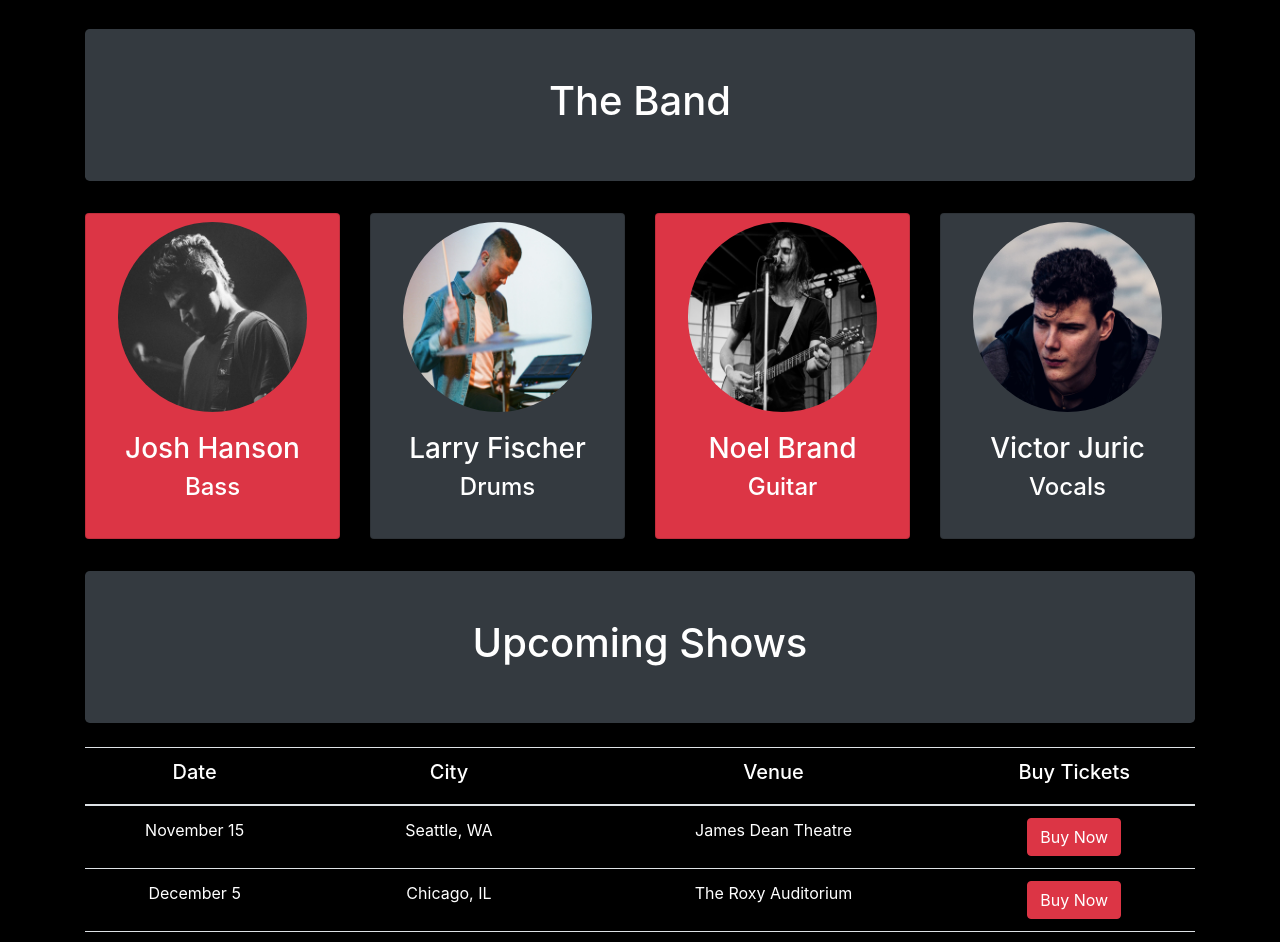
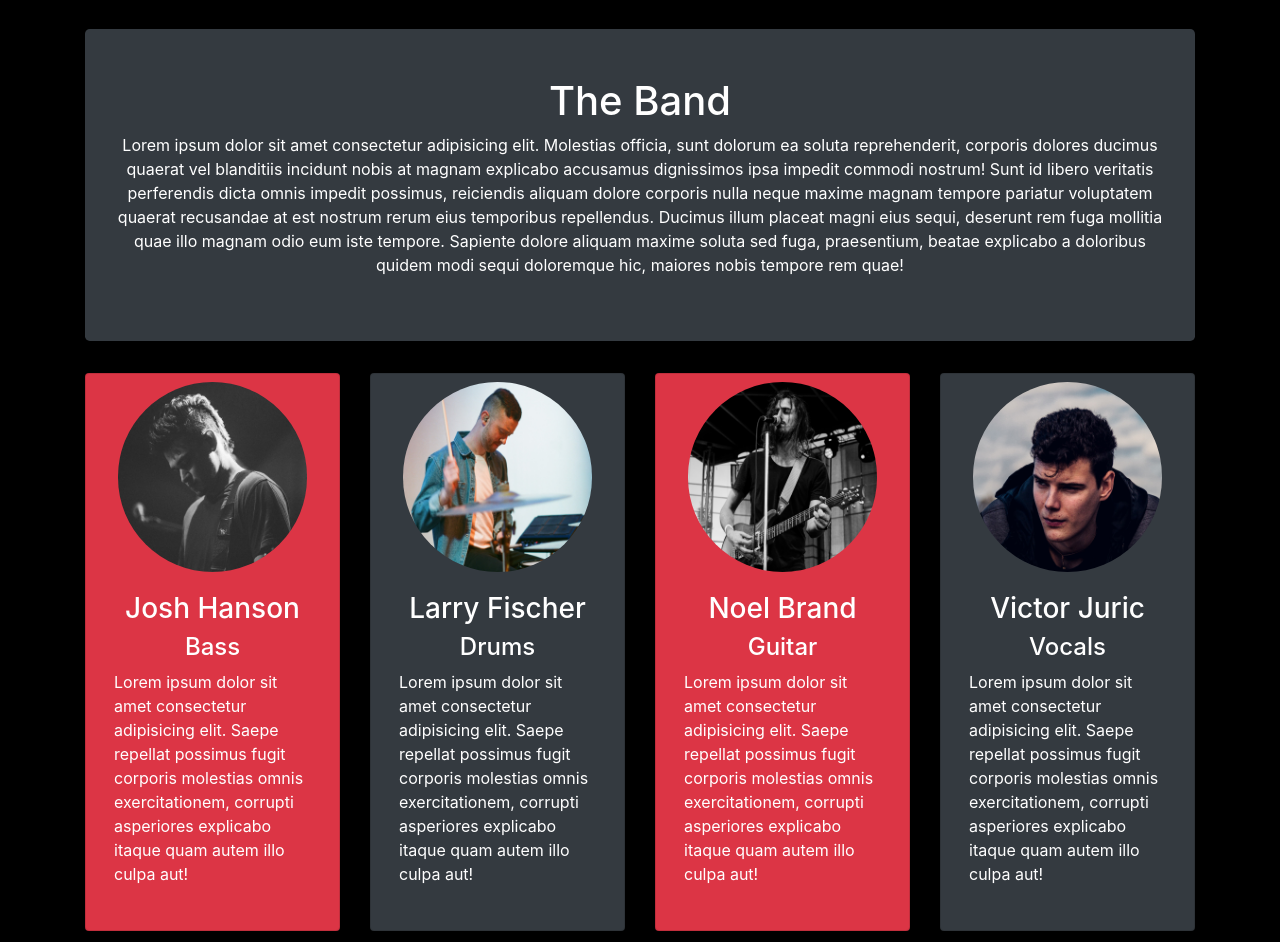
Before and after one commit to precto1285/band-site-react, a React (Create React App) app in the folder band-site-react/: page / in a window 1280 px wide. Shown: the part 824-1766 px from the top of the page. Built offline with nearby package versions, Linux system fonts and the light colour scheme.

Commit message:
added paragraphs

```diff
--- a/band-site-react/src/components/BandMemberCards/BandMember.js
+++ b/band-site-react/src/components/BandMemberCards/BandMember.js
@@ -13,6 +13,7 @@ const BandMember = (props) => {
             <h3>{props.name}</h3>
             <h4>{props.role}</h4>
           </div>
+          <p>{props.info}</p>
         </CardBody>
       </Card>
     </div >
--- a/band-site-react/src/components/TheBand.js
+++ b/band-site-react/src/components/TheBand.js
@@ -13,24 +13,28 @@ class TheBand extends Component {
       name: "Josh Hanson",
       role: "Bass",
       image: JoshHanson,
+      info: "Lorem ipsum dolor sit amet consectetur adipisicing elit. Saepe repellat possimus fugit corporis molestias omnis exercitationem, corrupti asperiores explicabo itaque quam autem illo culpa aut!",
       cardColor: "bg-danger p-2"
     },
     {
       name: "Larry Fischer",
       role: "Drums",
       image: LarryFischer,
+      info: "Lorem ipsum dolor sit amet consectetur adipisicing elit. Saepe repellat possimus fugit corporis molestias omnis exercitationem, corrupti asperiores explicabo itaque quam autem illo culpa aut!",
       cardColor: "bg-dark p-2"
     },
     {
       name: "Noel Brand",
       role: "Guitar",
       image: NoelBrand,
+      info: "Lorem ipsum dolor sit amet consectetur adipisicing elit. Saepe repellat possimus fugit corporis molestias omnis exercitationem, corrupti asperiores explicabo itaque quam autem illo culpa aut!",
       cardColor: "bg-danger p-2"
     },
     {
       name: "Victor Juric",
       role: "Vocals",
       image: VictorJuric,
+      info: "Lorem ipsum dolor sit amet consectetur adipisicing elit. Saepe repellat possimus fugit corporis molestias omnis exercitationem, corrupti asperiores explicabo itaque quam autem illo culpa aut!",
       cardColor: "bg-dark p-2"
     }
 
@@ -42,14 +46,22 @@ class TheBand extends Component {
           <Col>
             <Jumbotron className="py-5 bg-dark text-center text-white mt-3">
               <h1>The Band</h1>
+              <p>Lorem ipsum dolor sit amet consectetur adipisicing elit. Molestias officia, sunt dolorum ea soluta
+            reprehenderit, corporis dolores ducimus quaerat vel blanditiis incidunt nobis at magnam explicabo accusamus
+            dignissimos ipsa impedit commodi nostrum! Sunt id libero veritatis perferendis dicta omnis impedit possimus,
+            reiciendis aliquam dolore corporis nulla neque maxime magnam tempore pariatur voluptatem quaerat recusandae
+            at est nostrum rerum eius temporibus repellendus. Ducimus illum placeat magni eius sequi, deserunt rem fuga
+            mollitia quae illo magnam odio eum iste tempore. Sapiente dolore aliquam maxime soluta sed fuga,
+            praesentium, beatae explicabo a doloribus quidem modi sequi doloremque hic, maiores nobis tempore rem quae!
+          </p>
             </Jumbotron>
           </Col>
         </Row>
         <Row>
-          <Col className="col-lg-3 mb-2"><BandMember cardcolor={this.state[0].cardColor} name={this.state[0].name} role={this.state[0].role} image={this.state[0].image} /></Col>
-          <Col className="col-lg-3 mb-2"><BandMember cardcolor={this.state[1].cardColor} name={this.state[1].name} role={this.state[1].role} image={this.state[1].image} /></Col>
-          <Col className="col-lg-3 mb-2"><BandMember cardcolor={this.state[2].cardColor} name={this.state[2].name} role={this.state[2].role} image={this.state[2].image} /></Col>
-          <Col className="col-lg-3 mb-2"><BandMember cardcolor={this.state[3].cardColor} name={this.state[3].name} role={this.state[3].role} image={this.state[3].image} /></Col>
+          <Col className="col-lg-3 mb-2"><BandMember cardcolor={this.state[0].cardColor} name={this.state[0].name} role={this.state[0].role} info={this.state[0].info} image={this.state[0].image} /></Col>
+          <Col className="col-lg-3 mb-2"><BandMember cardcolor={this.state[1].cardColor} name={this.state[1].name} role={this.state[1].role} info={this.state[1].info} image={this.state[1].image} /></Col>
+          <Col className="col-lg-3 mb-2"><BandMember cardcolor={this.state[2].cardColor} name={this.state[2].name} role={this.state[2].role} info={this.state[2].info} image={this.state[2].image} /></Col>
+          <Col className="col-lg-3 mb-2"><BandMember cardcolor={this.state[3].cardColor} name={this.state[3].name} role={this.state[3].role} info={this.state[3].info} image={this.state[3].image} /></Col>
         </Row>
       </div>
     );
```
